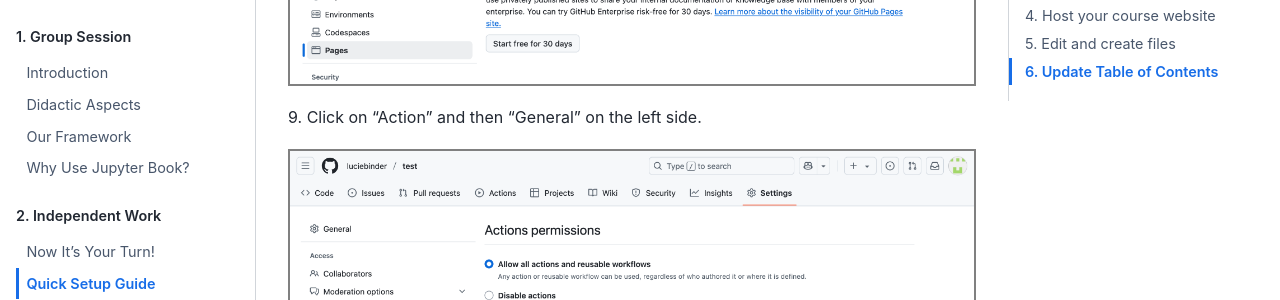
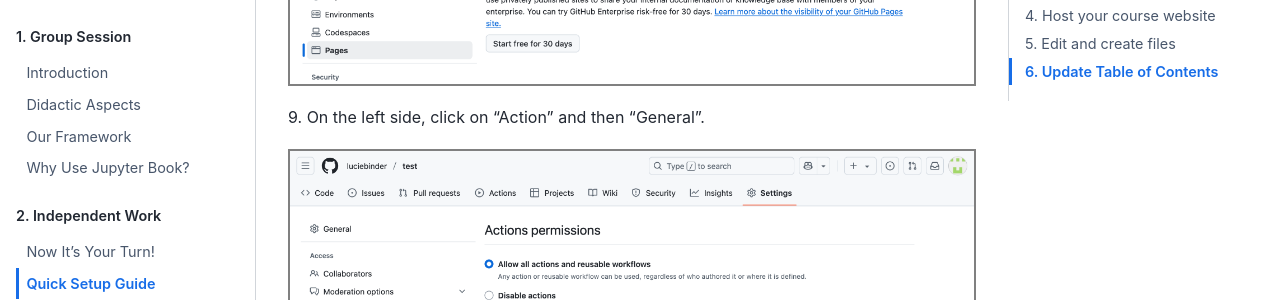
Before and after one commit to luciebinder/ws-openness-2025, a Jupyter Book: the page built from content/4_additional/quick_tutorial_ws.md, in a window 1280 px wide and 900 px high, scrolled down 5797 px. Shown: the part 153-453 px from the top of the window. Built offline with Jupyter Book 1.0.4 settings and Sphinx 7.4.7 and the Sphinx Book theme 1.1.4, drawn with Linux system fonts in a browser that asks for light colours.

```diff
--- a/content/4_additional/quick_tutorial_ws.md
+++ b/content/4_additional/quick_tutorial_ws.md
@@ -73,7 +73,7 @@ This should look like this now. Don't forget to click on save.
 
 ![Image of the settings under Branch.](../../static/save-gh-pages.png)
 
-9\. Click on "Action" and then "General" on the left side.
+9\. On the left side, click on "Action" and then "General".
 
 ![Image of the menu on the left side.](../../static/actions-general.png)
 
```
